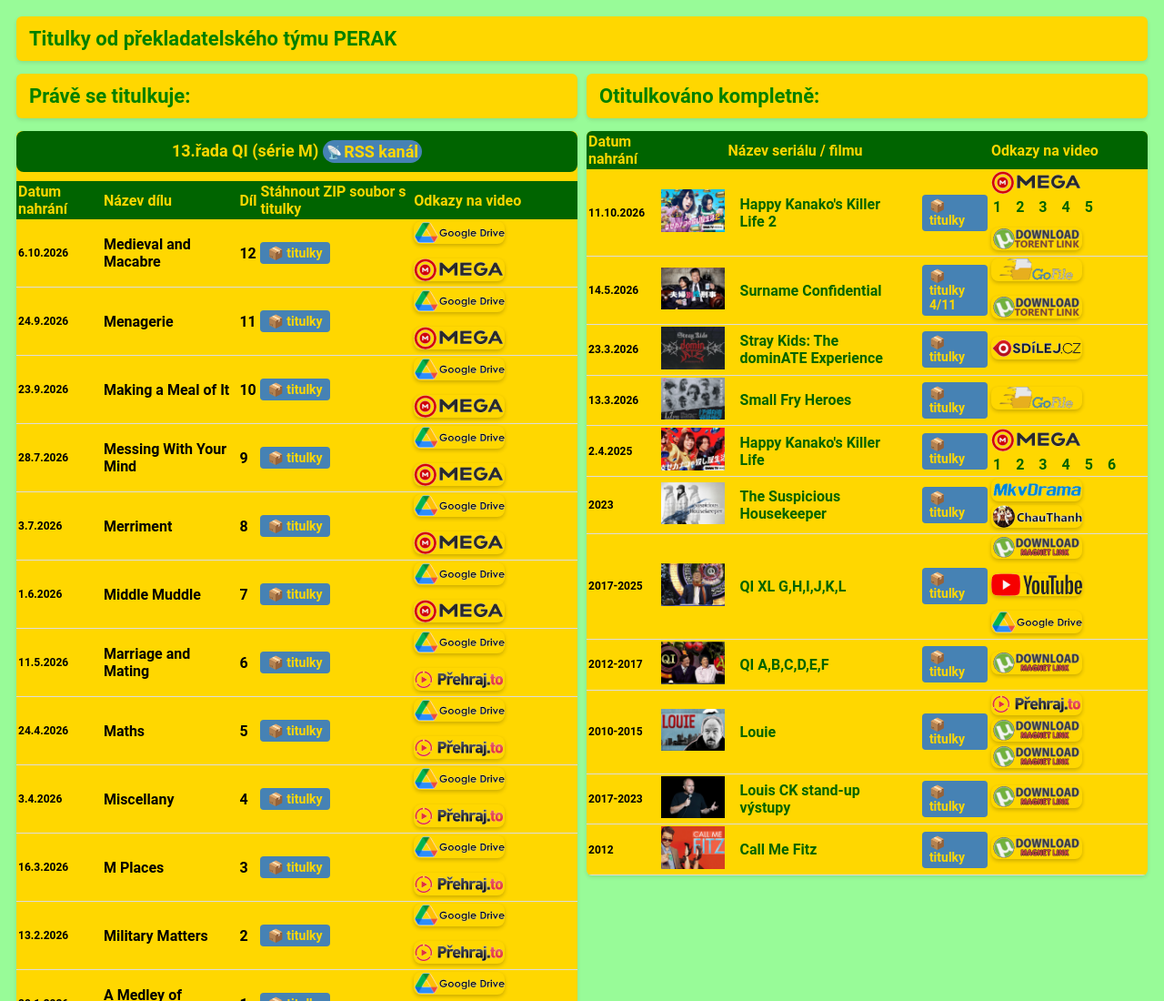
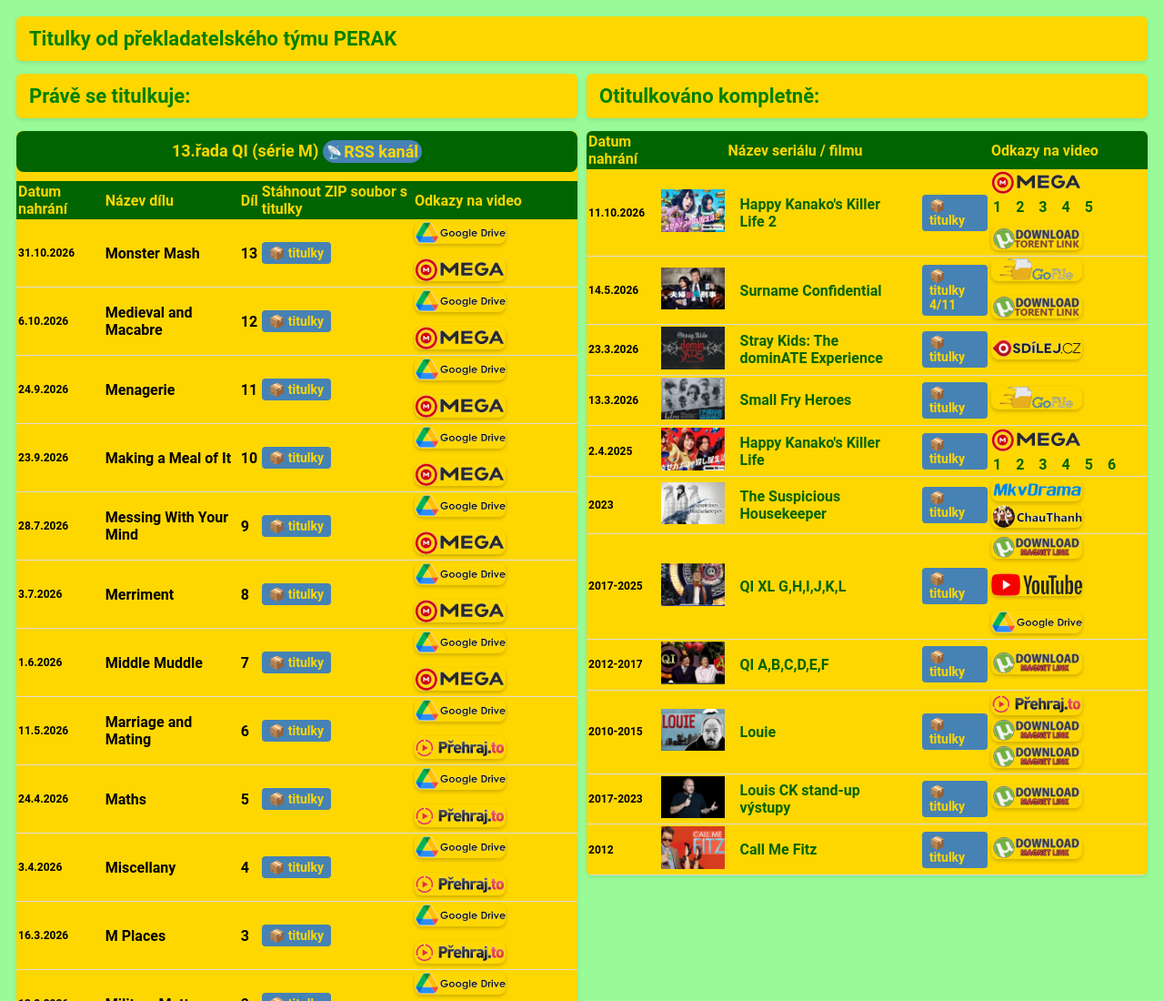
Before and after one commit to titulkar/perak, a plain HTML site: page index.html in a window 1280 px wide. Shown: the top 1100 px of the page at 91% size. Drawn offline with Linux system fonts and the light colour scheme.

Commit message:
Add files via upload

```diff
--- a/index.html
+++ b/index.html
@@ -47,7 +47,26 @@
                     <tbody id="left-table-body">
 
 
-
+                    <tr>
+                    <td>31.10.2026</td>
+                    <td>Monster Mash</td>
+                    <td>13</td>
+                    <td>
+                        <a href="titulky/QI_-_1313_-_XL_Monster_Mash.zip" class="zip-button" download>
+                            📦 titulky
+                        </a>
+                    </td>
+                    <td>
+                        <div class="video-links">
+                        <a href="https://drive.google.com/drive/folders/11kI7sObH6QyxfrnQ7vvPD58qnBPAKYHK?hl=cs\" class="video-icon" target=\"_blank\">
+                        <img src="obrazky/logoGoogleDrive.png" alt="QI_-_1313_-_XL_Monster_Mash" title="VIDEO S TITULKY NAPEVNO">
+                        </a>
+                        <a href="https://mega.nz/file/0680nQZL#7ivFvgZMu2_7rtESDEGkJIGNq8Qcnm2nf1ou2aHUUy0" class="video-icon" target=\"_blank\">
+                        <img src="obrazky/logoMega.png" alt="QI_-_1313_-_XL_Monster_Mash" title="VIDEO V LEPŠÍ KVALITĚ">
+                        </a>
+                       </div>
+                    </td>
+                    </tr>
                     <tr>
                     <td>6.10.2026</td>
                     <td>Medieval and Macabre</td>
--- a/rss.xml
+++ b/rss.xml
@@ -5,9 +5,17 @@
         <link>https://titulkar.github.io/perak/</link>
         <description>Přehled nově nahraných titulků k 13. řadě QI (je to soutěžní, komediálně-vzdělávací pořad z Velké Británie, vysílaný stanicí BBC)</description>
         <language>cs-cz</language>
-        <lastBuildDate>Tue, 06 Oct 2026 12:00:00 GMT</lastBuildDate>
+        <lastBuildDate>Sat, 31 Oct 2026 12:00:00 GMT</lastBuildDate>
         <atom:link href="https://titulkar.github.io/perak/rss.xml" rel="self" type="application/rss+xml"/>
 
+
+        <item>
+            <title>QI - S13E013 Míchanice z monster</title>
+            <link>https://titulkar.github.io/perak/titulky/QI_-_1313_-_XL_Monster_Mash.zip</link>
+            <description>České titulky k 13. dílu QI.</description>
+            <pubDate>Sat, 31 Oct 2026 12:00:00 GMT</pubDate>
+            <link rel="alternate" type="application/rss+xml" title="Perakovo stránky s titulky" href="https://titulkar.github.io/perak"> titulky a videa jsou zde </link>
+            </item>
         <item>
             <title>QI - S13E012 Morbidní středověk</title>
             <link>https://titulkar.github.io/perak/titulky/QI_-_1312_-_XL_Medieval_and_Macabre.zip</link>
```
